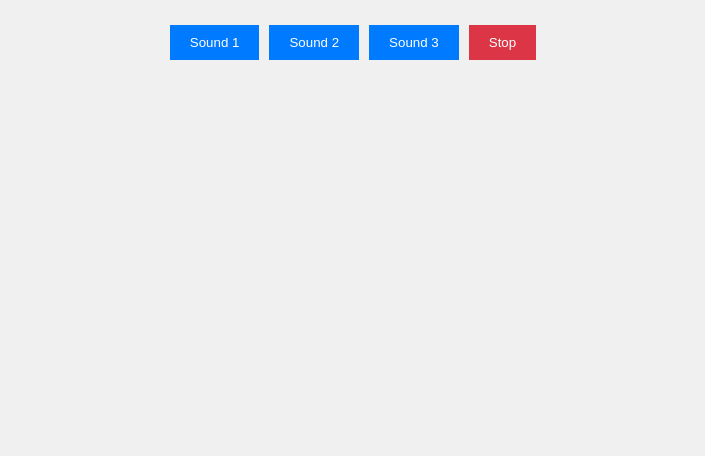
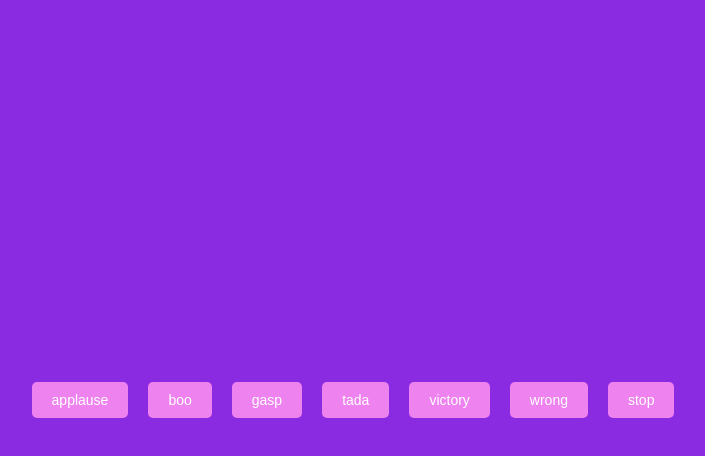
Before and after one commit to acciojob/Soundbar-shananasim16, a website: page main.html in a window 1280 px wide. Shown: the whole page, without its empty margins (287-992 px from the left). Drawn offline with Linux system fonts and the light colour scheme.

Commit message:
created a submission

```diff
--- a/main.html
+++ b/main.html
@@ -1,19 +1,40 @@
 <!DOCTYPE html>
-<html lang="en">
+
+<html>
+
 <head>
-    <meta charset="UTF-8">
-    <meta name="viewport" content="width=device-width, initial-scale=1.0">
-    <link rel="stylesheet" href="styles.css">
-    <title>Audio Player</title>
+	<link rel="stylesheet" href="styles.css">
 </head>
+
 <body>
-    <div id="buttons">
-        <button class="btn" onclick="playAudio('sound1.mp3')">Sound 1</button>
-        <button class="btn" onclick="playAudio('sound2.mp3')">Sound 2</button>
-        <button class="btn" onclick="playAudio('sound3.mp3')">Sound 3</button>
-        <button class="btn stop" onclick="stopAudio()">Stop</button>
-    </div>
-    <audio id="audioPlayer"></audio>
-    <script src="script.js"></script>
+	<section id="buttons">
+		 <input  class="btn" id="bt-n" type="button" value="applause" onclick="play()">
+         <audio  id="audio" src="https://interactive-examples.mdn.mozilla.net/media/cc0-audio/t-rex-roar.mp3"></audio>
+
+		 <input class="btn" id="bt-n" type="button" value="boo" onclick="play()">
+         <audio id="audio" src="https://interactive-examples.mdn.mozilla.net/media/cc0-audio/t-rex-roar.mp3"></audio>
+
+		 <input class="btn" id="bt-n" type="button" value="gasp" onclick="play()">
+         <audio id="audio" src="https://interactive-examples.mdn.mozilla.net/media/cc0-audio/t-rex-roar.mp3"></audio>
+
+		 <input class="btn" id="bt-n" type="button" value="tada" onclick="play()">
+         <audio id="audio" src="https://interactive-examples.mdn.mozilla.net/media/cc0-audio/t-rex-roar.mp3"></audio>
+
+		 <input class="btn" id="bt-n" type="button" value="victory" onclick="play()">
+         <audio id="audio" src="https://interactive-examples.mdn.mozilla.net/media/cc0-audio/t-rex-roar.mp3"></audio>
+
+		<input class="btn" id="bt-n" type="button" value="wrong" onclick="play()">
+         <audio id="audio" src="https://interactive-examples.mdn.mozilla.net/media/cc0-audio/t-rex-roar.mp3"></audio>
+
+		<input class="stop" id="bt-n" type="button" value="stop" onclick="stop()">
+         <audio id="audio" src="https://interactive-examples.mdn.mozilla.net/media/cc0-audio/t-rex-roar.mp3"></audio>
+
+	</section>
+
+	<!-- the entire body must be written by student -->
+    <script type="text/javascript" src="./script.js">
+</script>
+
 </body>
+
 </html>
--- a/script.js
+++ b/script.js
@@ -1,11 +1,10 @@
-function playAudio(filename) {
-    var audio = document.getElementById("audioPlayer");
-    audio.src = "sounds/" + filename;
+function play() {
+    var audio = document.getElementById("audio");
     audio.play();
 }
 
-function stopAudio() {
-    var audio = document.getElementById("audioPlayer");
+function stop() {
+    var audio = document.getElementById("audio");
     audio.pause();
     audio.currentTime = 0;
 }
--- a/styles.css
+++ b/styles.css
@@ -1,33 +1,24 @@
-body {
-    font-family: Arial, sans-serif;
-    text-align: center;
-    background-color: #f0f0f0;
+body{
+	background-color : blueviolet;
+	width : 600px;
+	margin: auto;
 }
 
 #buttons {
 	display: flex;
 	justify-content: center;
 	align-items: center;
-    margin: 20px;
+	height: 100vh
 }
 
-.btn {
-    margin: 5px;
+input {
+	font-size: 14px;
 	padding: 10px 20px;
-    background-color: #007bff;
-    color: #fff;
+	margin:  10px;
+	border-radius: 5px;
+	background-color: violet;
+	color: white;
 	border: none;
+	outline: none;
 	cursor: pointer;
 }
-
-.stop {
-    background-color: #dc3545;
-}
-
-.btn:hover {
-    background-color: #0056b3;
-}
-
-audio {
-    display: none;
-}
```
Lines whose indentation alone changed are shown as unchanged.
